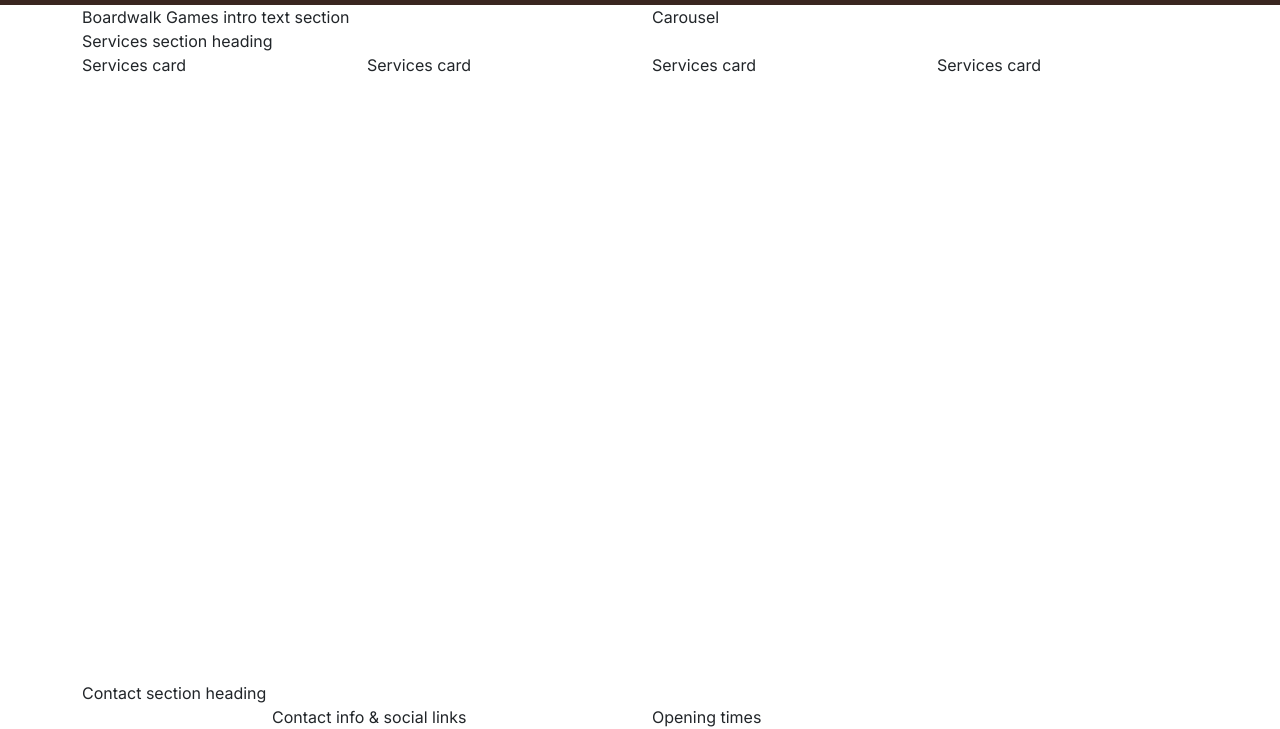
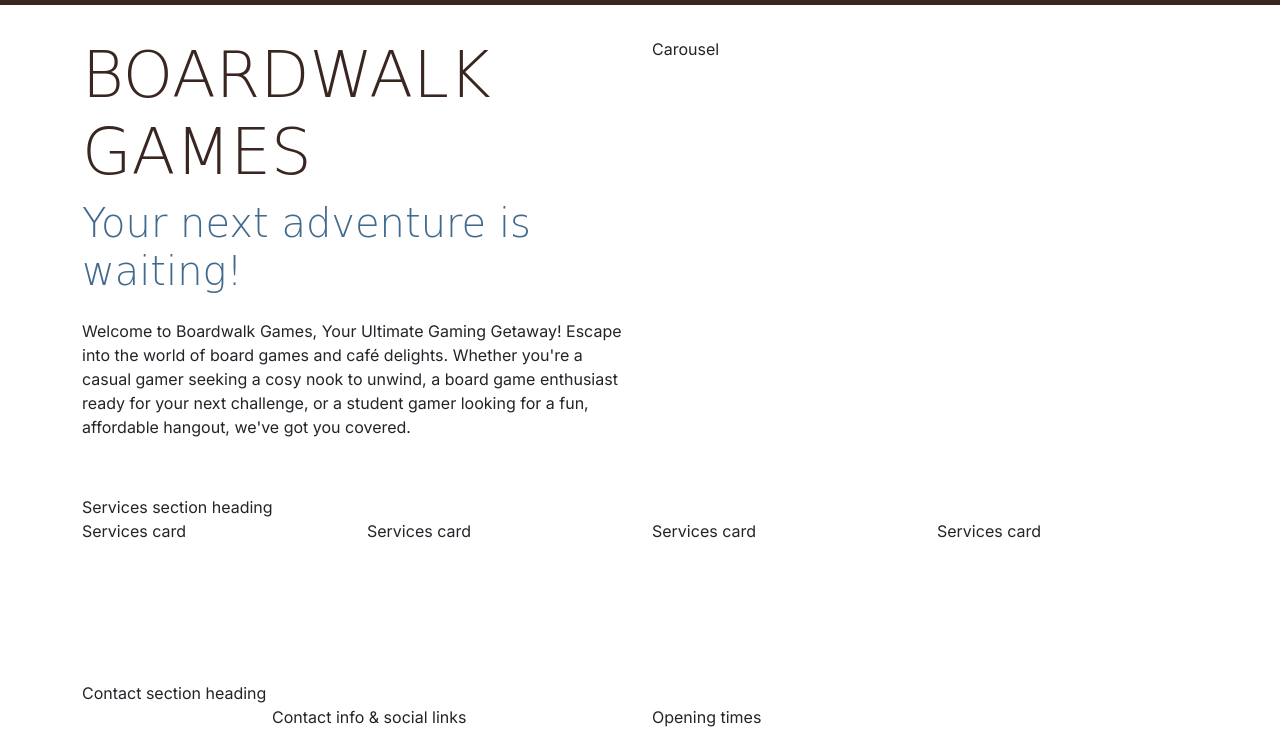
Before and after one commit to Kaakyire9/Boardwalk-games, a plain HTML site: page index.html in a window 1280 px wide. Shown: the part 71-800 px from the top of the page. Drawn offline with nearby package versions, Linux system fonts and the light colour scheme; a web font is replaced by a local one.

Commit message:
Adding the header text

```diff
--- a/assets/css/style.css
+++ b/assets/css/style.css
@@ -22,18 +22,31 @@ h2,
 h3 {
     font-family: var(--secondary-font);
     color: var(--primary-color);
+    text-transform: uppercase;
 }
 
 .sub-heading-color {
     color: var(--highlight-color);
 }
 
+.section {
+    margin-top: 2rem;
+    margin-bottom: 2rem;
+
+}
+/* Navbar */
 #navbar {
     background-color: var(--primary-color);
 }
 
 #navbar.logo {
     width: 30px
+}
+
+/* Header */
+#header .lead {
+    font-family: var(--secondary-font);
+
 }
 /* grid visualisation CSS for testing */
 
--- a/index.html
+++ b/index.html
@@ -26,10 +26,10 @@
 
 <body class="d-flex flex-column min-vh-100">
     <!-- Navigation -->
-    <nav id="navbar" class="navbar navbar-expand-lg" data-bs-theme= "dark">
+    <nav id="navbar" class="navbar navbar-expand-lg" data-bs-theme="dark">
         <div class="container">
             <a class="navbar-brand" href="index.html">
-              <img src="assets/images/logo-sm-white.png" alt="Boardwalk Games logo" class="logo">
+                <img src="assets/images/logo-sm-white.png" alt="Boardwalk Games logo" class="logo">
             </a>
             <button class="navbar-toggler" type="button" data-bs-toggle="collapse" data-bs-target="#navbarNav"
                 aria-controls="navbarNav" aria-expanded="false" aria-label="Toggle navigation">
@@ -55,9 +55,16 @@
     </nav>
 
     <!-- Header with carousel -->
-    <header class="container">
+    <header id="header" class="container section">
         <div class="row">
-            <div class="col-12 col-xl-6">Boardwalk Games intro text section</div>
+            <div class="col-12 col-xl-6 text-center text-xl-start">
+                <h1 class="display-3"> Boardwalk Games</h1>
+                <p class="lead display-6 sub-heading-color"> Your next adventure is waiting!</p>
+                <p class="my-4"> Welcome to Boardwalk Games, Your Ultimate Gaming Getaway! Escape into the world of
+                    board games and café delights. Whether you're a casual gamer seeking a cosy nook to unwind, a board
+                    game enthusiast ready for your next challenge, or a student gamer looking for a fun, affordable
+                    hangout, we've got you covered.</p>
+            </div>
             <div class="col-12 col-xl-6">Carousel</div>
         </div>
     </header>
```
